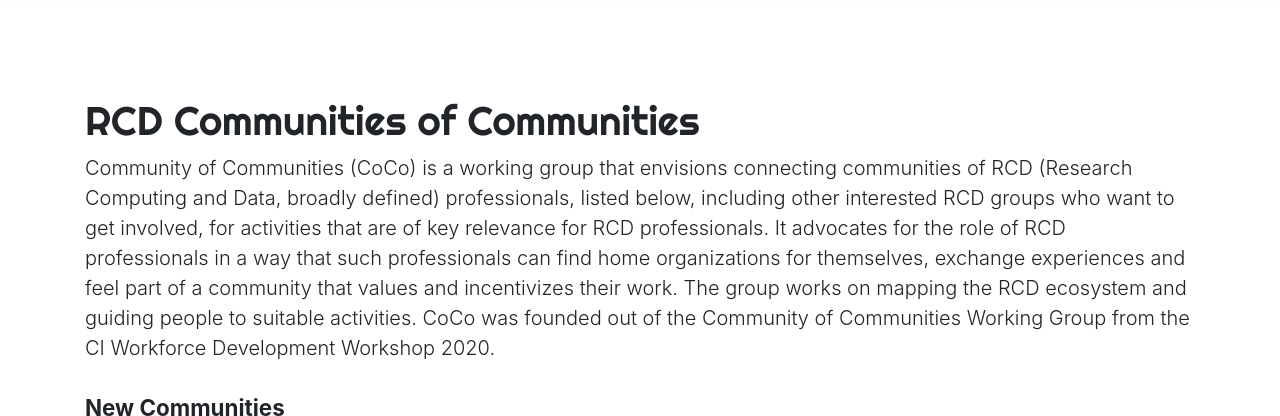
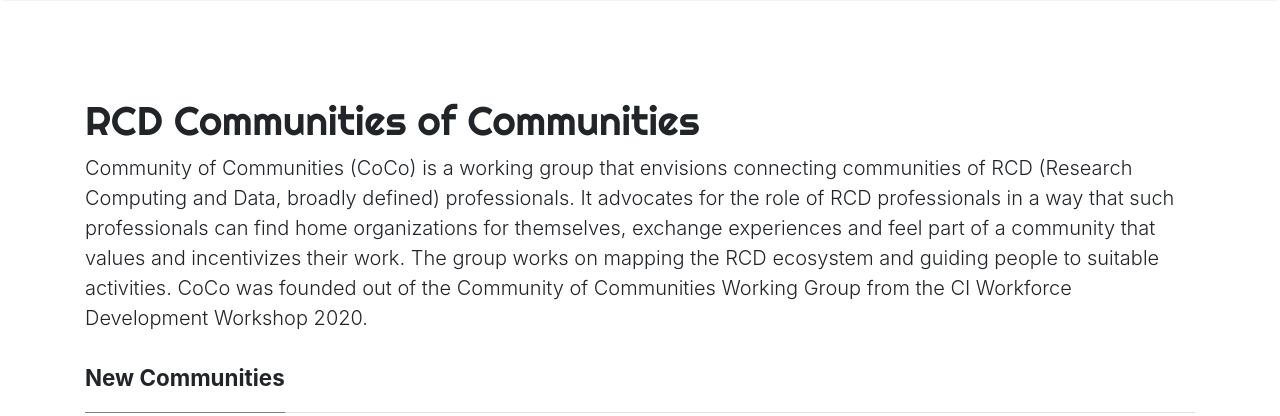
Before and after one commit to CommunityOfCommunities/rcdcomm.github.io, a Jekyll site: the page built from index.html, in a window 1280 px wide and 900 px high, cut to the strip 0-416 px from the top of the window. Built offline with Jekyll 4.4.1, drawn with Linux system fonts in a browser that asks for light colours; nearby versions of some CDN libraries; the list of posts is cut into pages by our own code.

Commit message:
simplifying description

```diff
--- a/_config.yml
+++ b/_config.yml
@@ -1,7 +1,7 @@
 # Site
 name: "RCD Communities of Communities"
 title: "RCD Communities of Communities"
-description: "Community of Communities (CoCo) is a working group that envisions connecting communities of RCD (Research Computing and Data, broadly defined) professionals, listed below, including other interested RCD groups who want to get involved, for activities that are of key relevance for RCD professionals. It advocates for the role of RCD professionals in a way that such professionals can find home organizations for themselves, exchange experiences and feel part of a community that values and incentivizes their work. The group works on mapping the RCD ecosystem and guiding people to suitable activities. CoCo was founded out of the Community of Communities Working Group from the CI Workforce Development Workshop 2020."
+description: "Community of Communities (CoCo) is a working group that envisions connecting communities of RCD (Research Computing and Data, broadly defined) professionals. It advocates for the role of RCD professionals in a way that such professionals can find home organizations for themselves, exchange experiences and feel part of a community that values and incentivizes their work. The group works on mapping the RCD ecosystem and guiding people to suitable activities. CoCo was founded out of the Community of Communities Working Group from the CI Workforce Development Workshop 2020."
 logo: 'assets/images/logo.png'
 favicon: 'assets/images/logo.png'
   #baseurl: /mediumish-theme-jekyll
```
